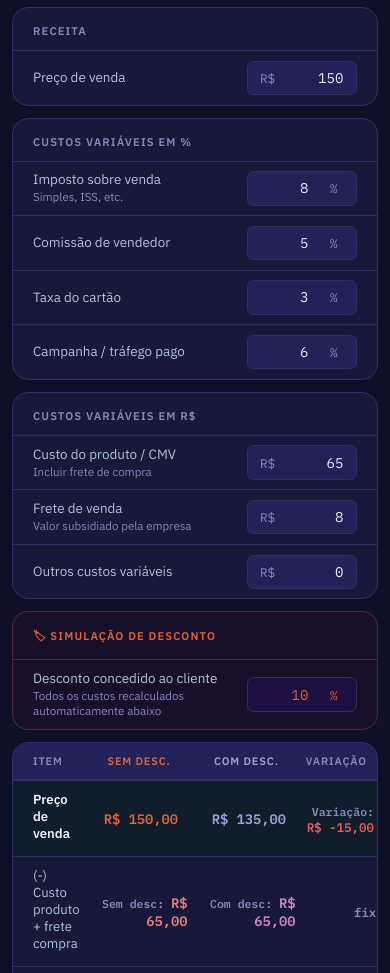
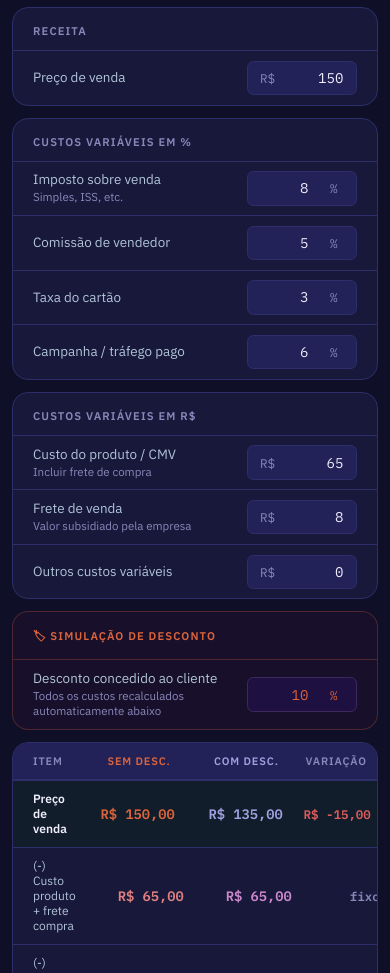
Before and after one commit to mudiflowfinanceiro-ctrl/Mudiflow, a plain HTML site: page index.html in a window 390 px wide. Shown: the part 94-1067 px from the top of the page. Drawn offline with Linux system fonts and the light colour scheme.

Commit message:
Update index.html

```diff
--- a/index.html
+++ b/index.html
@@ -27,24 +27,12 @@
   .input-wrap { min-width:90px; }
   input[type="number"] { width:55px; font-size:0.82rem; }
 
-  /* Tabela mobile: empilhar sem coluna variação */
-  .tbl-head { display:none; }
-  .tbl-row {
-    grid-template-columns: 1fr;
-    padding:0.75rem 1rem;
-    gap:0.3rem;
-    border-bottom:1px solid var(--border);
-  }
-  .td-label { font-size:0.82rem; color:#b0c4d8; margin-bottom:0.2rem; }
-  .td-base, .td-desc, .td-var { font-size:0.82rem; text-align:left; }
-  .td-base::before { content:"Sem desc: "; font-size:0.72rem; color:var(--muted); }
-  .td-desc::before { content:"Com desc: "; font-size:0.72rem; color:var(--muted); }
-  .td-var::before  { content:"Variação: "; font-size:0.72rem; color:var(--muted); }
-  .td-var.neutral::before { content:""; }
-  .tbl-row.subtotal .td-base::before,
-  .tbl-row.subtotal .td-desc::before { content:""; }
-  .tbl-row.total .td-base::before,
-  .tbl-row.total .td-desc::before { content:""; }
+  /* Tabela mobile: 4 colunas compactas sem prefixos */
+  .tbl-head { grid-template-columns:1fr 72px 72px 54px; padding:0.5rem 0.75rem; gap:0.25rem; }
+  .tbl-row  { grid-template-columns:1fr 72px 72px 54px; padding:0.55rem 0.75rem; gap:0.25rem; font-size:0.75rem; }
+  .th       { font-size:0.6rem; }
+  .td-label { font-size:0.75rem; }
+  .td-base, .td-desc, .td-var { font-size:0.75rem; }
 
   .mcu-block { flex-direction:column; align-items:flex-start; gap:0.75rem; padding:1rem; }
   .mcu-values { flex-wrap:wrap; gap:1rem; width:100%; }
```
